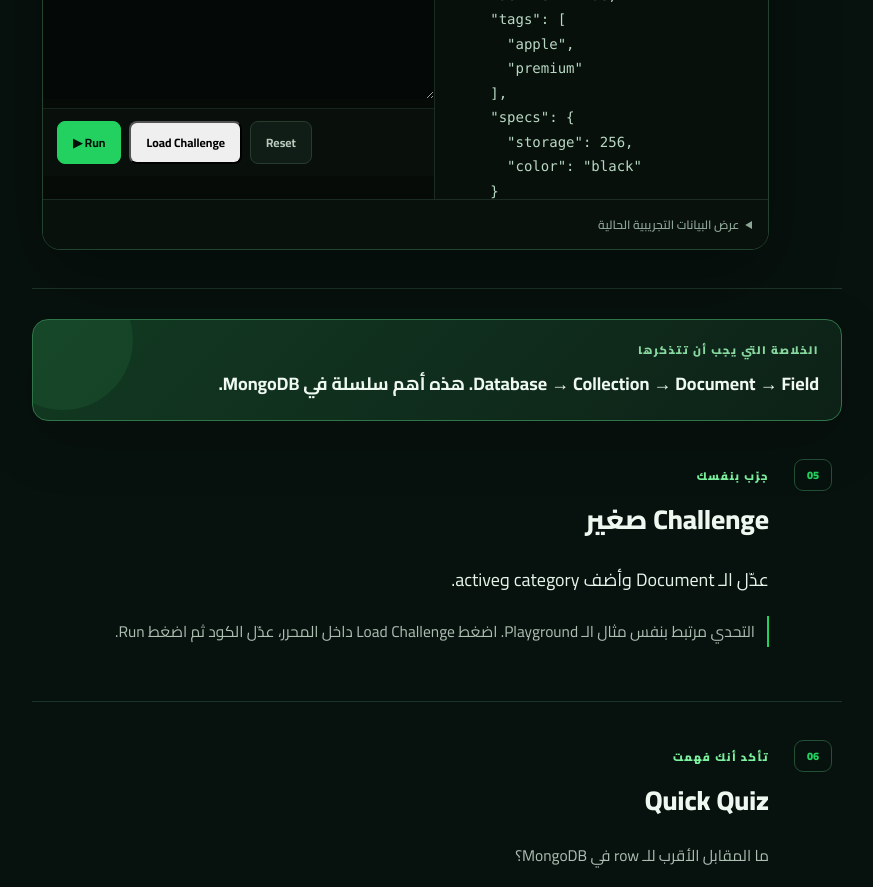
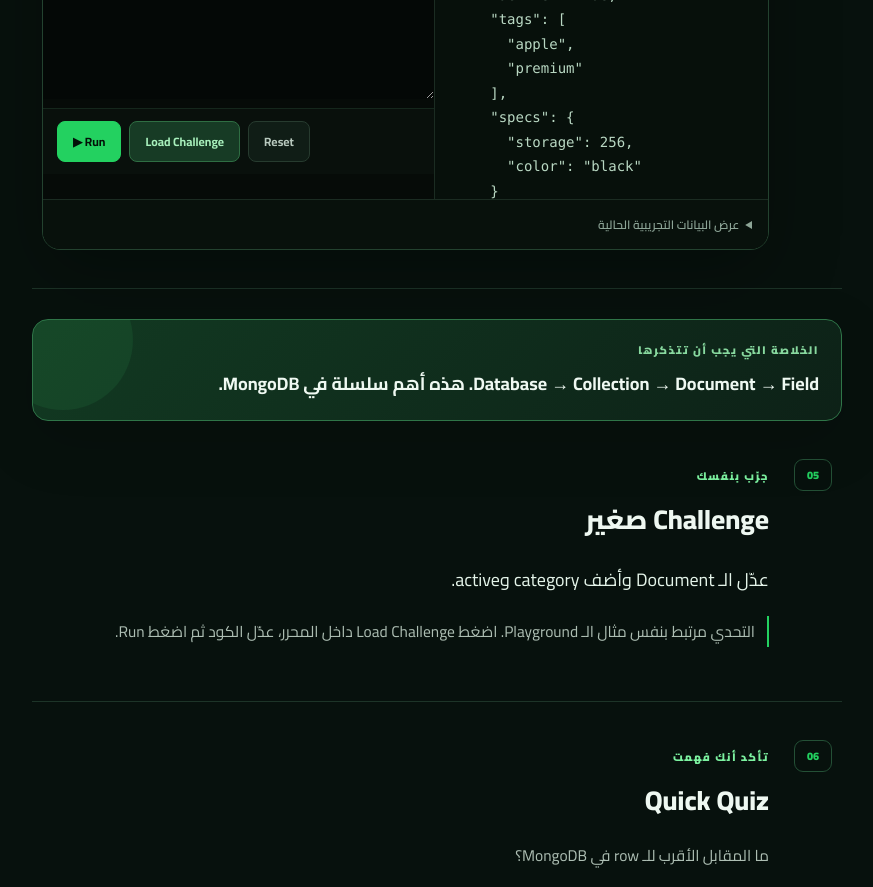
Before and after one commit to OsamaDev98/MongoDB-and-Mongoose-Course, a Next.js app: page / in a window 1280 px wide. Shown: the part 2620-3507 px from the top of the page, without its empty margins (38-911 px from the left). Built offline with nearby package versions, Linux system fonts and the light colour scheme.

Commit message:
style: add playground challenge controls

```diff
--- a/app/globals.css
+++ b/app/globals.css
@@ -58,3 +58,7 @@
 .miniExample b{color:#7cf2a0}
 .miniCode{margin:10px 0 0!important;padding:13px 14px!important;border-radius:10px!important;font-size:12.5px!important;min-height:auto!important;background:#050907!important}
 @media(max-width:900px){.conceptGrid{grid-template-columns:1fr}}
+
+.challengeBtn{background:#173b25;border:1px solid #2f6e43;color:#a8f0bc}
+.challengeBtn:hover{background:#1d4a2e}
+.challengeStrip{direction:rtl;text-align:right;padding:11px 14px;background:#102218;border-top:1px solid #21412d;color:#cbe6d3;font:600 12px/1.8 var(--font-cairo),sans-serif}
```
